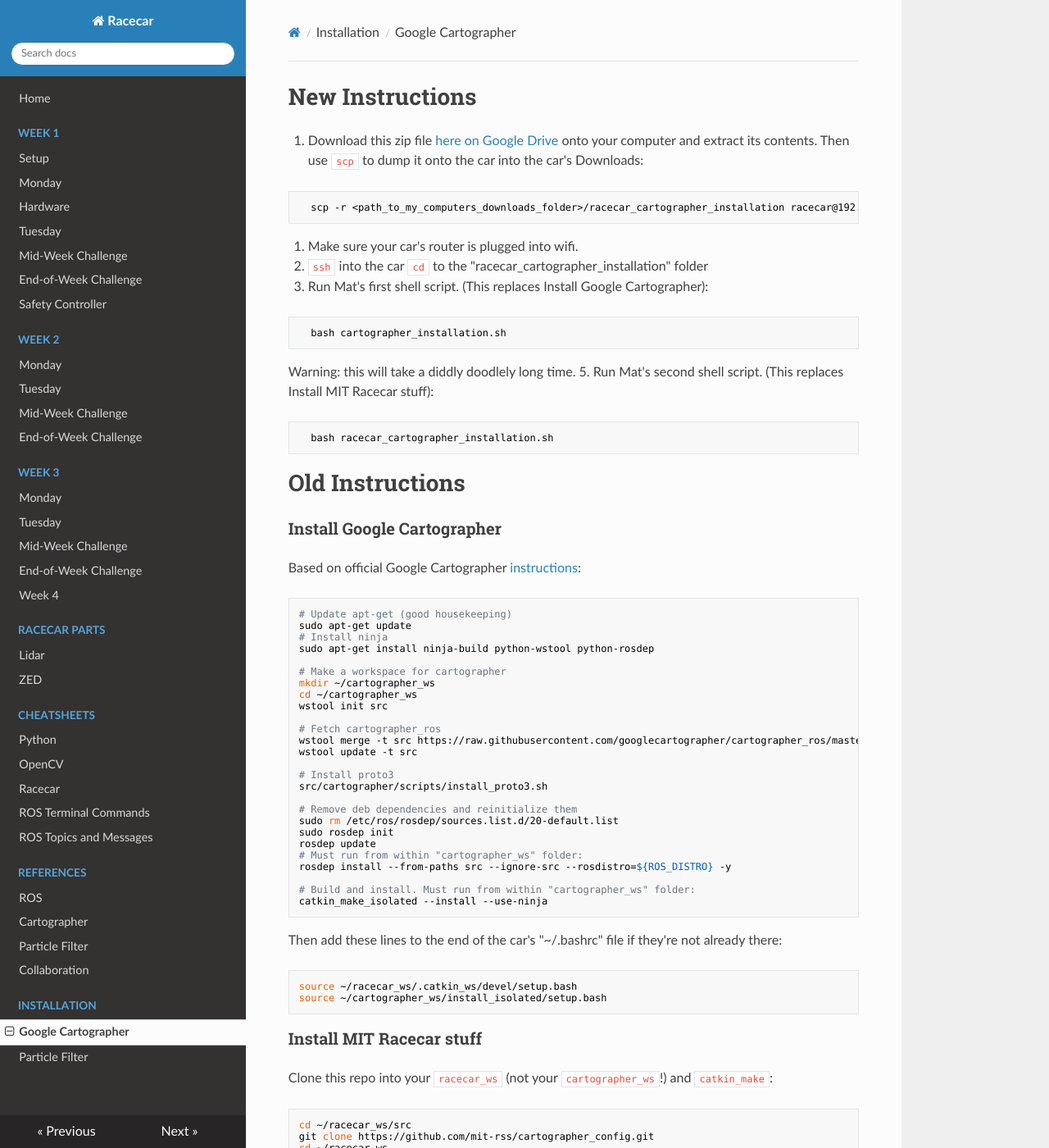
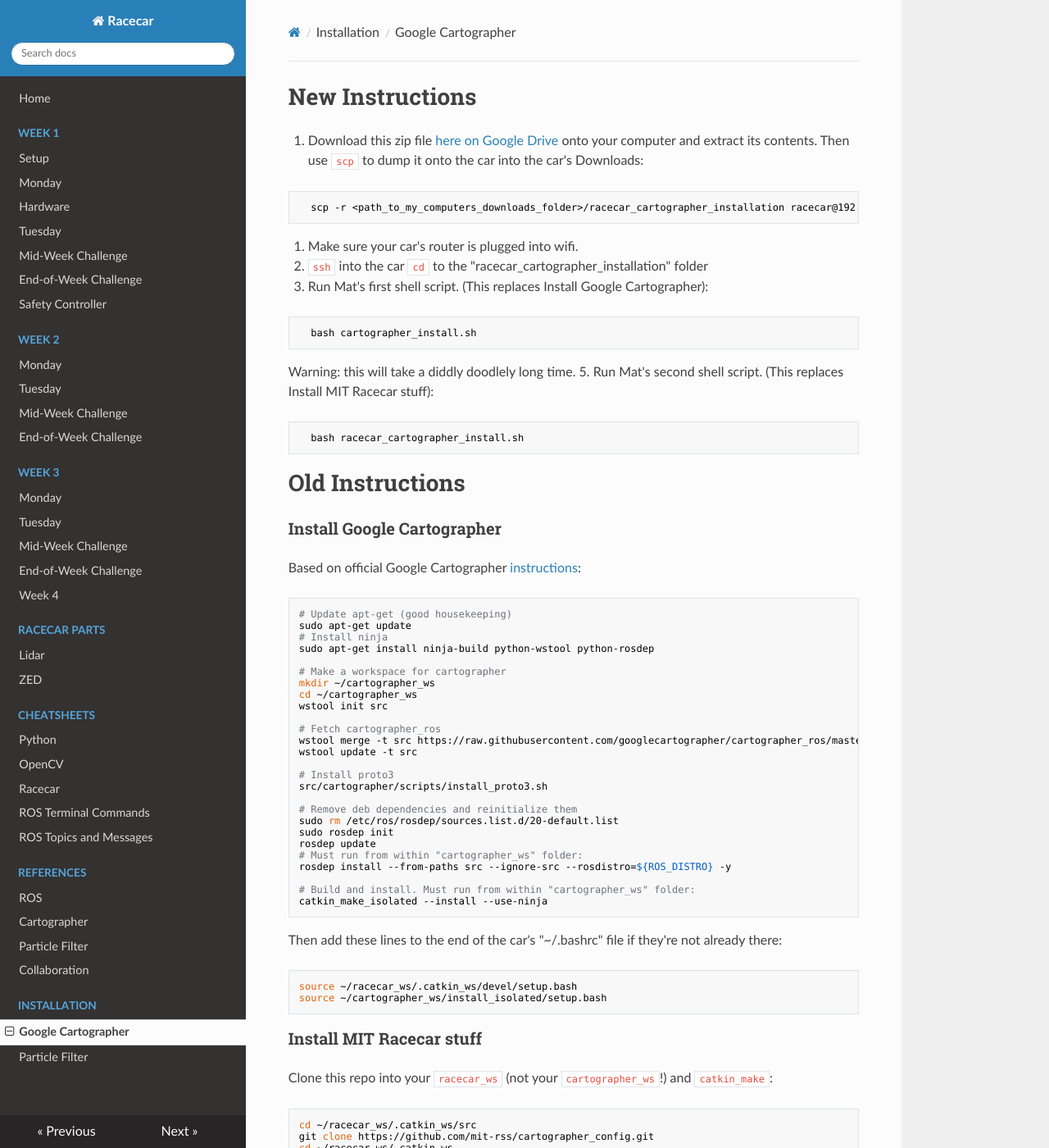
Before and after one commit to ChrisLindland/racecar-website, an MkDocs documentation site: the page built from docs/maps/cartographer/cartographer_installation.md, in a window 1280 px wide and 1400 px high. Shown: the whole window at 82% size. Built offline with MkDocs 1.6.1, drawn with Linux system fonts in a browser that asks for light colours; nearby versions of some CDN libraries; some of the changed text lies outside the part shown.

Commit message:
Update cartographer_installation.md

````diff
--- a/docs/maps/cartographer/cartographer_installation.md
+++ b/docs/maps/cartographer/cartographer_installation.md
@@ -7,12 +7,12 @@
 3. `ssh` into the car `cd` to the "racecar_cartographer_installation" folder
 4. Run Mat's first shell script. (This replaces Install Google Cartographer):
 ```bash
-  bash cartographer_installation.sh
+  bash cartographer_install.sh
 ```
 Warning: this will take a diddly doodlely long time.
 5. Run Mat's second shell script. (This replaces Install MIT Racecar stuff):
 ```bash
-  bash racecar_cartographer_installation.sh
+  bash racecar_cartographer_install.sh
 ```
 
 # Old Instructions
@@ -57,9 +57,9 @@
 
 Clone this repo into your `racecar_ws` (not your `cartographer_ws`!) and `catkin_make`:
 ```bash
-cd ~/racecar_ws/src
+cd ~/racecar_ws/.catkin_ws/src
 git clone https://github.com/mit-rss/cartographer_config.git
-cd ~/racecar_ws
+cd ~/racecar_ws/.catkin_ws
 catkin_make
 source devel/setup.bash
 ```
````
